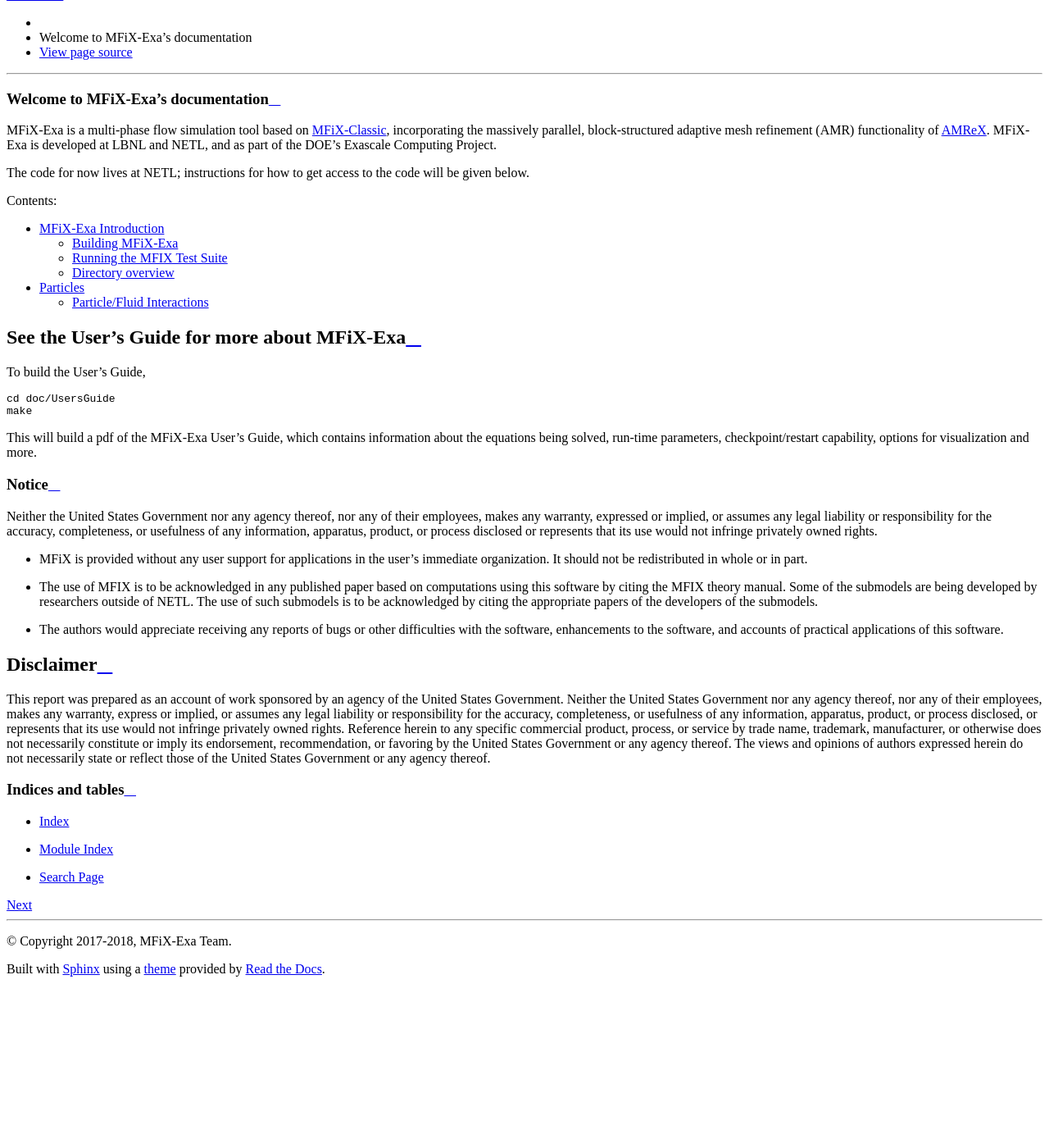
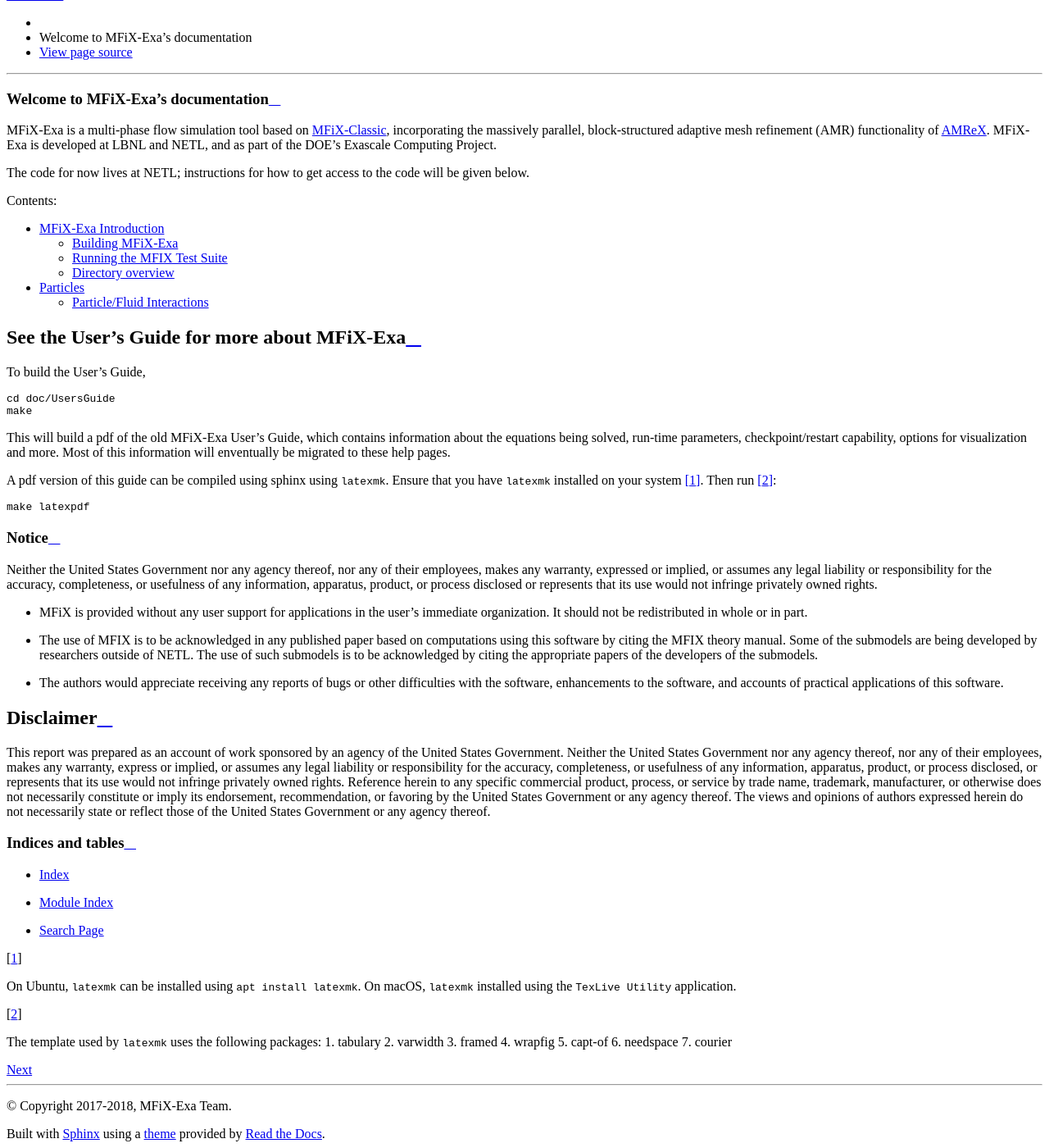
Before and after one commit to mwm126/MFIX-Exa, a Sphinx documentation site: the page built from docs/source/index.rst, in a window 1280 px wide and 1400 px high, scrolled down 164 px. Shown: the whole window at 82% size. Built offline with Sphinx 7.4.7 and the Read the Docs theme 2.0.0, drawn with Linux system fonts in a browser that asks for light colours; before the commit the page ends 1363 px from its top, so only the background shows below that.

Commit message:
include instructions on building pdf docs

```diff
--- a/docs/source/index.rst
+++ b/docs/source/index.rst
@@ -34,9 +34,20 @@
     cd doc/UsersGuide
     make
 
-This will build a pdf of the MFiX-Exa User's Guide, which contains information
-about the equations being solved, run-time parameters, checkpoint/restart
-capability, options for visualization and more.
+This will build a pdf of the old MFiX-Exa User's Guide, which contains
+information about the equations being solved, run-time parameters,
+checkpoint/restart capability, options for visualization and more. Most of this
+information will enventually be migrated to these help pages.
+
+A pdf version of this guide can be compiled using sphinx using ``latexmk``.
+Ensure that you have ``latexmk`` installed on your system [#footnote:latexmk]_.
+Then run [#footnote:latex]_:
+
+.. highlight:: bash
+
+::
+
+    make latexpdf
 
 
 Notice
@@ -85,3 +96,16 @@
 * :ref:`genindex`
 * :ref:`modindex`
 * :ref:`search`
+
+.. [#footnote:latexmk] On Ubuntu, ``latexmk`` can be installed using ``apt
+    install latexmk``. On macOS, ``latexmk`` installed using the ``TexLive
+    Utility`` application.
+
+.. [#footnote:latex] The template used by ``latexmk`` uses the following packages:
+        1. tabulary
+        2. varwidth
+        3. framed
+        4. wrapfig
+        5. capt-of
+        6. needspace
+        7. courier
```
